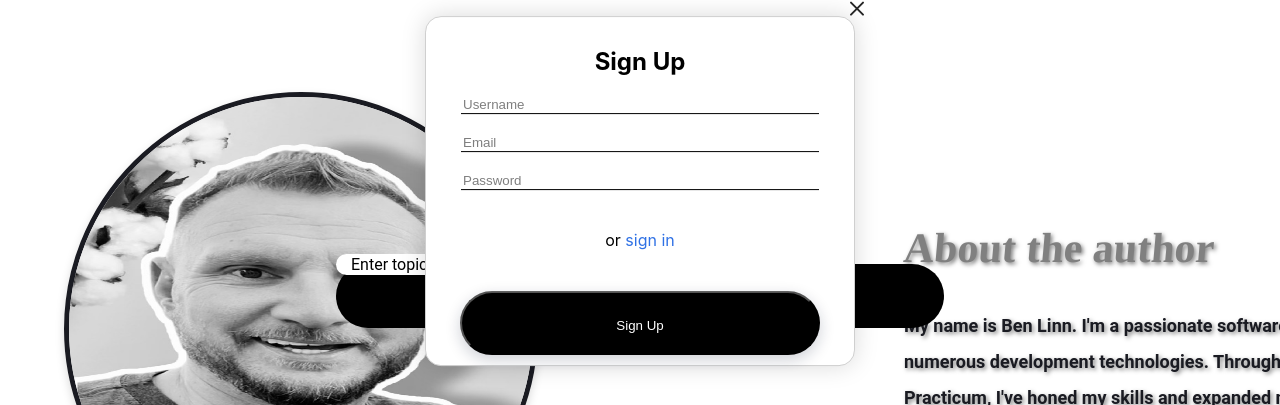
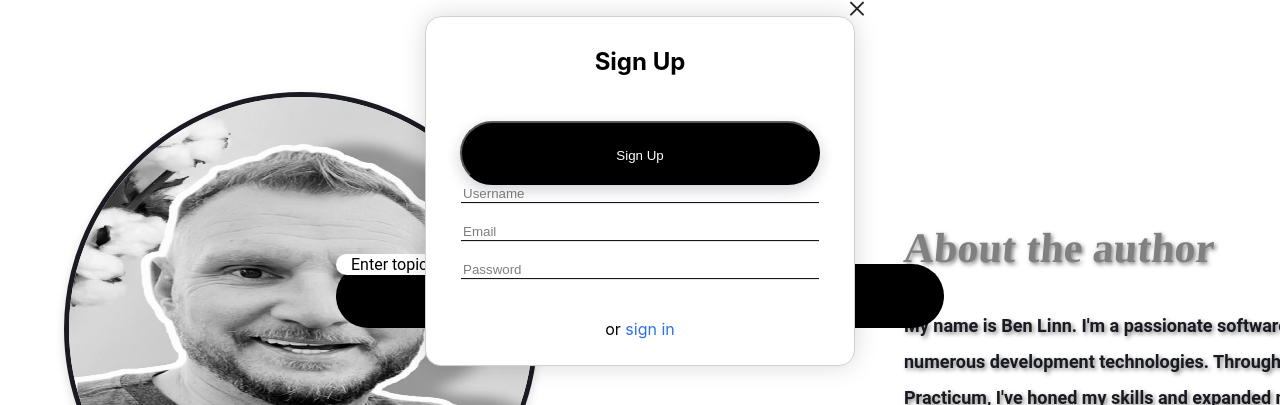
Before and after one commit to blinn26/project-name-frontend, a React (Create React App) app: page /about in a window 1280 px wide. Both pictures are taken after a click on the button "Sign In". Shown: the part 209-614 px from the top of the page. Built offline with nearby package versions, Linux system fonts and the light colour scheme; no server answers.

Commit message:
cleaned up modal and sign in

```diff
--- a/src/components/ModalWithForm/ModalWithForm.js
+++ b/src/components/ModalWithForm/ModalWithForm.js
@@ -15,9 +15,6 @@ function ModalWithForm({ title, name, buttonText, onSubmit, children, isOpen, on
       <form className='modal__form' name={name} onSubmit={onSubmit}>
         <h2 className='modal__title'>{title}</h2>
         {children}
-        <button className={buttonClassName} type='submit' disabled={!isValid}>
-          {buttonText || 'Submit'}
-        </button>
         <button className='modal__button-close' type='button' onClick={onClose}></button>
       </form>
     </div>
--- a/src/components/SignInandUpModal/SignInandUpModal.js
+++ b/src/components/SignInandUpModal/SignInandUpModal.js
@@ -70,8 +70,13 @@ function SignInandUpModal({ isOpen, onClose }) {
       isOpen={isOpen}
       onClose={onClose}
       onSubmit={handleSubmit}
-      buttonText={isSignUp ? 'Sign Up' : 'Sign In'}
       isValid>
+      <button
+        className='modal__button-submit'
+        type='Sign up'
+        disabled={!isValidEmail || (!isValidUsername && isSignUp)}>
+        {isSignUp ? 'Sign Up' : 'Sign In'}
+      </button>
       {isSignUp && (
         <input
           className={`modal__input ${!isValidUsername ? 'invalid' : ''}`}
```
